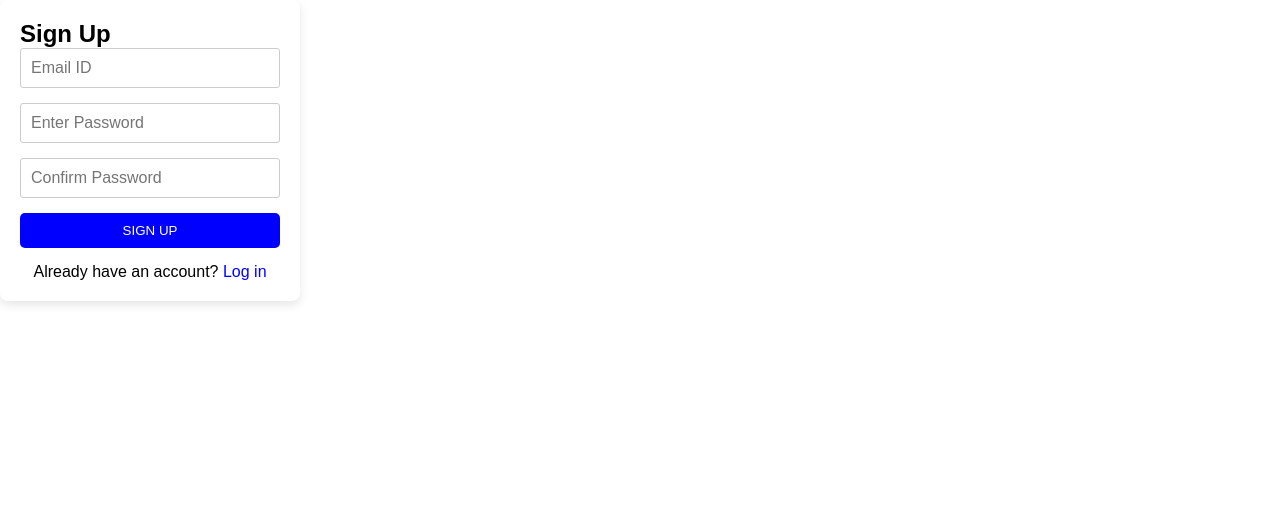
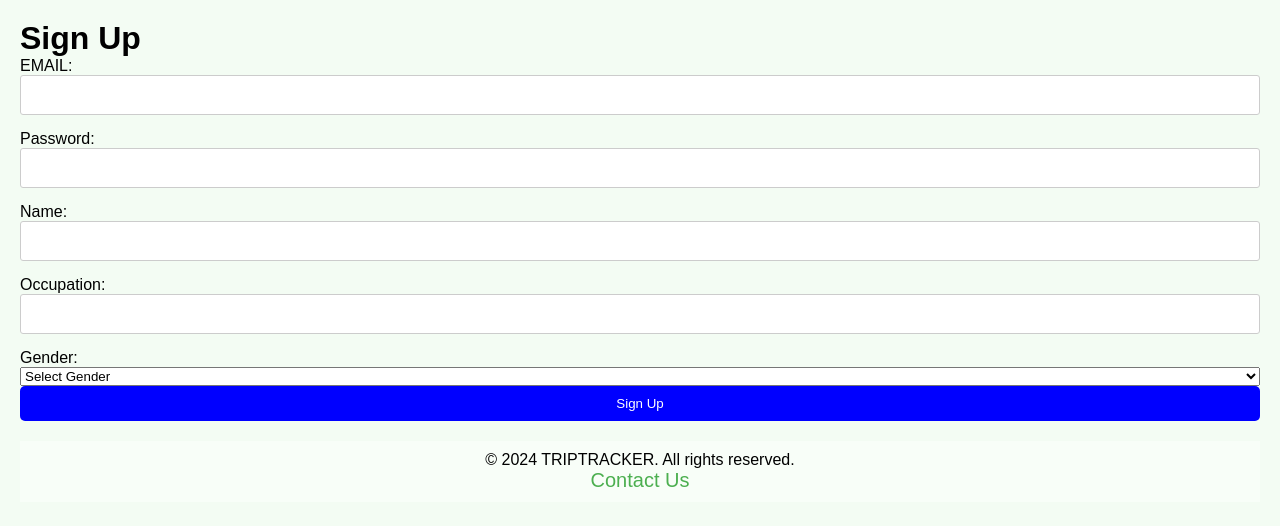
Before and after one commit to Romit-programmer/IIC-TMSL-hackathon-2024-RPR, a plain HTML site: page signup.html in a window 1280 px wide. Drawn offline with Linux system fonts and the light colour scheme.

Commit message:
Update signup.html

```diff
--- a/signup.html
+++ b/signup.html
@@ -3,19 +3,38 @@
 <head>
   <meta charset="UTF-8">
   <meta name="viewport" content="width=device-width, initial-scale=1.0">
-  <title>Sign Up - TRIPTRACKER</title>
+  <title>Sign Up</title>
   <link rel="stylesheet" href="style.css">
 </head>
 <body>
-  <div class="login-container">
+  <div class="container">
+    <h1>Sign Up</h1>
     <form id="signup-form">
-      <h2>Sign Up</h2>
-      <input type="email" id="email" placeholder="Email ID" required>
-      <input type="password" id="password" placeholder="Enter Password" required>
-      <input type="password" id="confirm-password" placeholder="Confirm Password" required>
-      <button type="submit">SIGN UP</button>
-      <p>Already have an account? <a href="login.html">Log in</a></p>
+      <label for="signup-email">EMAIL:</label>
+      <input type="email" id="signup-email" name="signup-email" required>
+
+      <label for="signup-password">Password:</label>
+      <input type="password" id="signup-password" name="signup-password" required>
+
+      <label for="signup-name">Name:</label>
+      <input type="text" id="signup-name" name="signup-name" required>
+
+      <label for="signup-occupation">Occupation:</label>
+      <input type="text" id="signup-occupation" name="signup-occupation" required>
+
+      <label for="signup-gender">Gender:</label>
+      <select id="signup-gender" name="signup-gender" required>
+        <option value="">Select Gender</option>
+        <option value="male">Male</option>
+        <option value="female">Female</option>
+      </select>
+
+      <button type="submit">Sign Up</button>
     </form>
+    <footer>
+      <p>© 2024 TRIPTRACKER. All rights reserved.</p>
+      <a href="https://github.com/Romit-programmer/IIC-TMSL-hackathon-2024-RPR">Contact Us</a>
+    </footer>
   </div>
   <script src="script.js"></script>
 </body>
```
